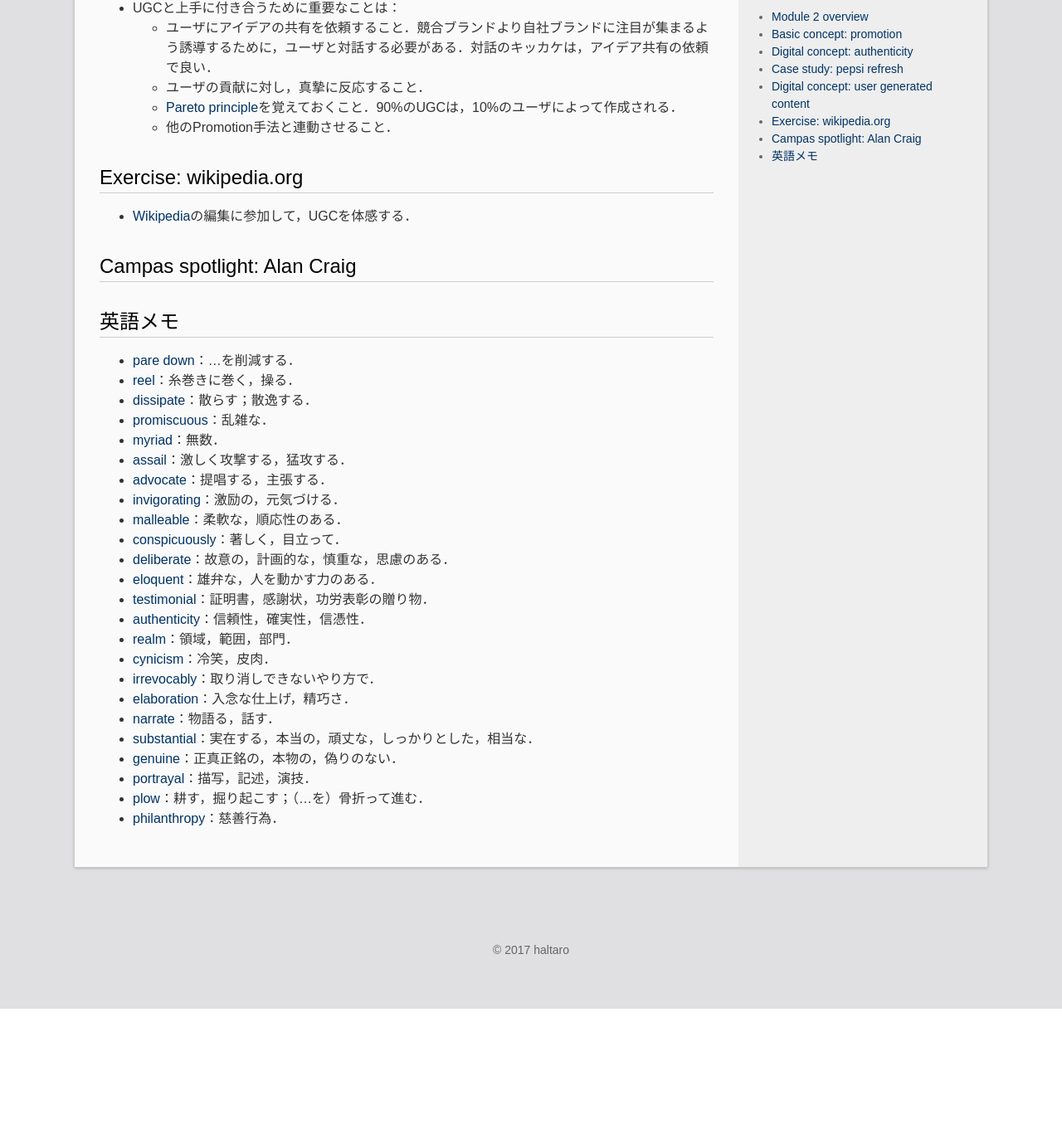
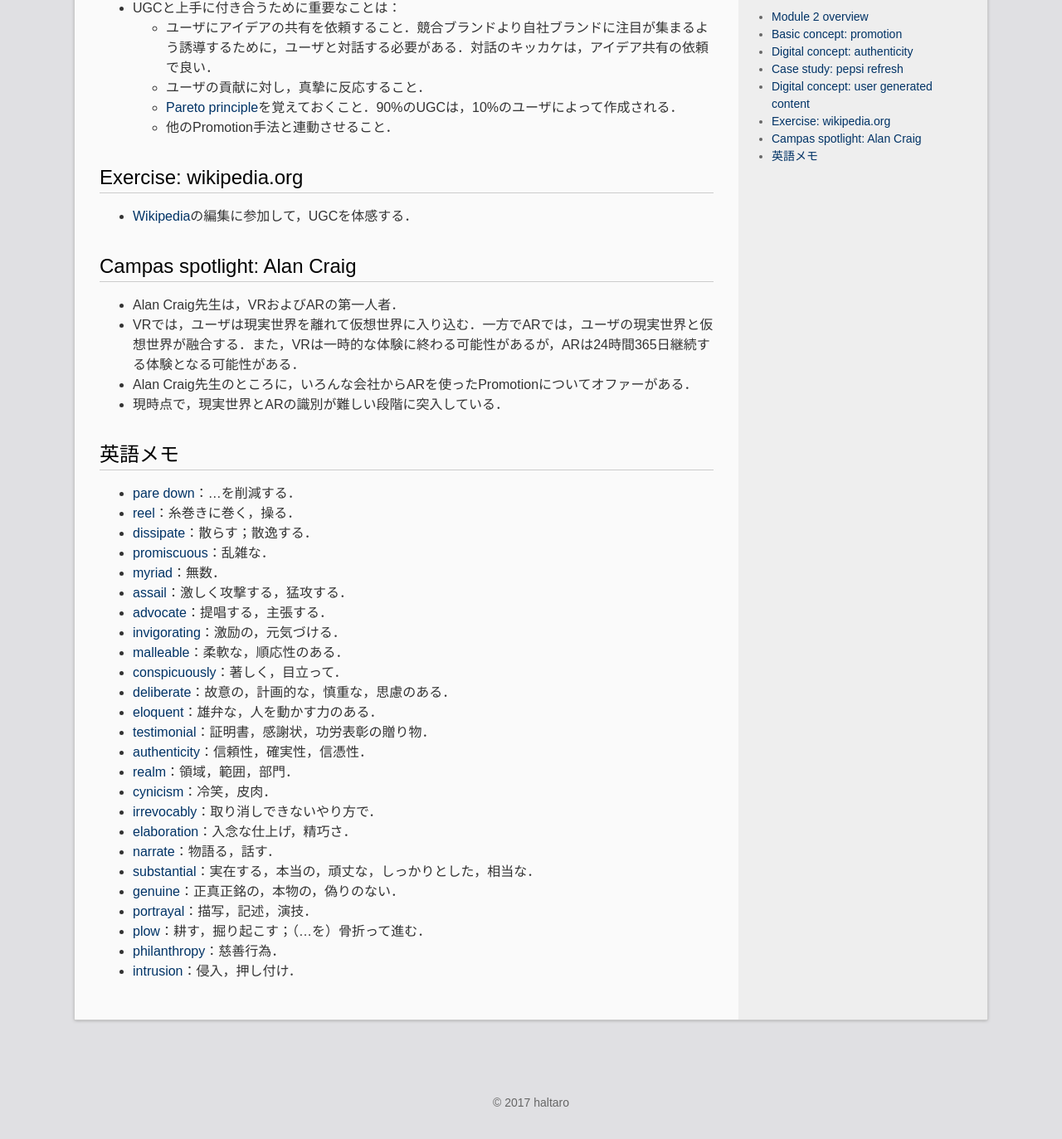
Before and after one commit to madoreenu/haltaro.github.io, a Jekyll site: the page built from _posts/2017-11-25-digital-marketing-2.md, in a window 1280 px wide and 1400 px high, scrolled down 4795 px. Shown: the top 1373 px of the window at 83% size. Built offline with Jekyll 4.4.1, drawn with Linux system fonts in a browser that asks for light colours; before the commit the page ends 6011 px from its top, so only the background shows below that.

Commit message:
Finish week 2

```diff
--- a/_posts/2017-11-25-digital-marketing-2.md
+++ b/_posts/2017-11-25-digital-marketing-2.md
@@ -118,6 +118,10 @@ categories:
 
 # Campas spotlight: Alan Craig
 
+* Alan Craig先生は，VRおよびARの第一人者．
+* VRでは，ユーザは現実世界を離れて仮想世界に入り込む．一方でARでは，ユーザの現実世界と仮想世界が融合する．また，VRは一時的な体験に終わる可能性があるが，ARは24時間365日継続する体験となる可能性がある．
+* Alan Craig先生のところに，いろんな会社からARを使ったPromotionについてオファーがある．
+* 現時点で，現実世界とARの識別が難しい段階に突入している．
 
 # 英語メモ
 
@@ -145,3 +149,4 @@ categories:
 * [portrayal](https://ejje.weblio.jp/content/portrayal)：描写，記述，演技．
 * [plow](https://ejje.weblio.jp/content/plow)：耕す，掘り起こす；（…を）骨折って進む．
 * [philanthropy](https://ejje.weblio.jp/content/philanthropy)：慈善行為．
+* [intrusion](https://ejje.weblio.jp/content/intrusion)：侵入，押し付け．
```
Also changed, not shown: 2 other files.
